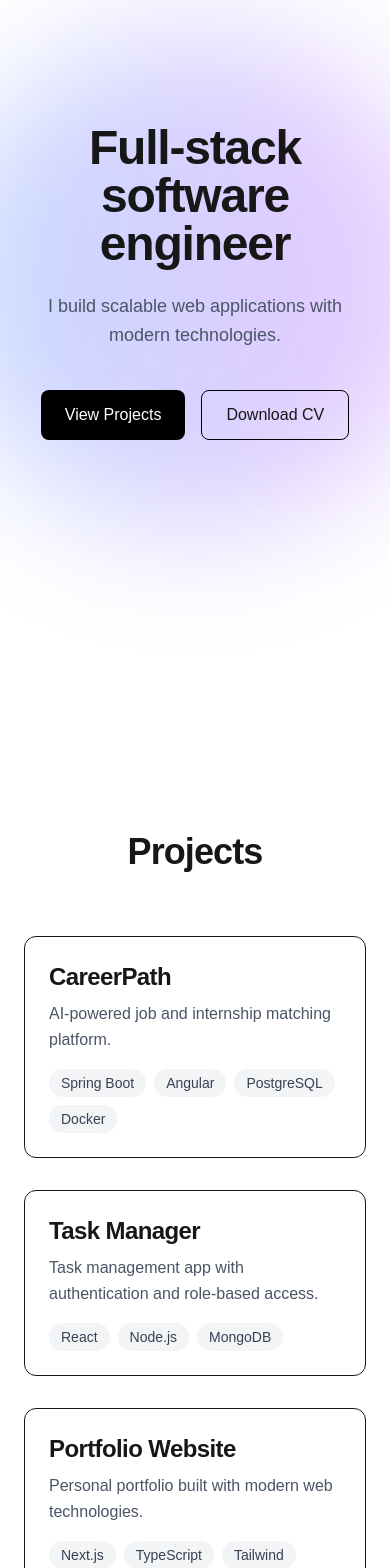
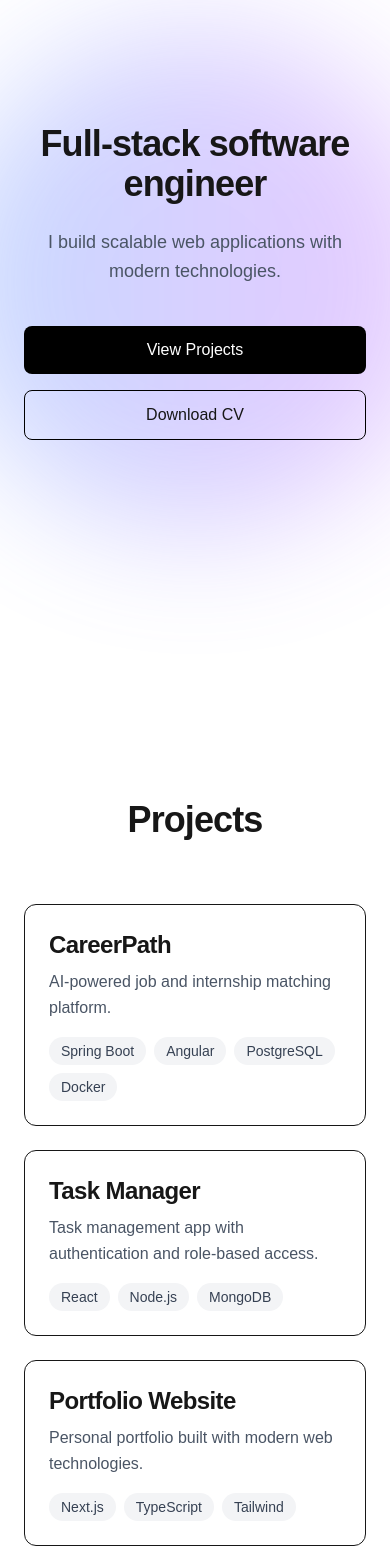
Before and after one commit to DimitarMalamski/Personal-Portfolio, a Next.js app: page / in a window 390 px wide. Shown: the part 140-1708 px from the top of the page. Built offline with nearby package versions, Linux system fonts and the light colour scheme.

Commit message:
Mobile polish: spacing, typography, and interaction adjustments

```diff
--- a/src/animations/heroParallax.ts
+++ b/src/animations/heroParallax.ts
@@ -1,4 +1,6 @@
 export function initHeroParallax(blob: HTMLDivElement, strength = 40) {
+  if ("ontouchstart" in window) return () => {};
+
   const handleMouseMove = (e: MouseEvent) => {
     const { innerWidth, innerHeight } = window;
 
--- a/src/components/Hero.tsx
+++ b/src/components/Hero.tsx
@@ -30,15 +30,15 @@ export default function Hero() {
       />
 
       <div className="relative z-10 text-center px-6">
-        <h1 className="text-5xl md:text-6xl font-bold tracking-tight mb-6">
+        <h1 className="text-4xl sm:text-5xl md:text-6xl font-bold tracking-tight mb-6">
           Full-stack software engineer
         </h1>
 
-        <p className="text-lg md:text-xl text-gray-600 leading-relaxed max-w-2xl mx-auto mb-10">
+        <p className="text-lg md:text-xl text-gray-600 leading-relaxed max-w-xl sm:max-w-2xl mx-auto mb-10">
           I build scalable web applications with modern technologies.
         </p>
 
-        <div className="flex justify-center gap-4">
+        <div className="flex flex-col sm:flex-row justify-center gap-4">
           <button className="px-6 py-3 rounded-lg bg-black text-white transition-transform hover:-translate-y-1 hover:shadow-lg">
             View Projects
           </button>
--- a/src/components/ProjectCard.tsx
+++ b/src/components/ProjectCard.tsx
@@ -11,7 +11,7 @@ const ProjectCard = forwardRef<HTMLDivElement, ProjectCardProps>(
     return (
       <div
         ref={ref}
-        className="border rounded-xl p-6 hover:-translate-y-1.5 transition-transform duration-300 ease-out hover:shadow-xl"
+        className="border rounded-xl p-6 sm:hover:-translate-y-1.5 transition-transform duration-300 ease-out hover:shadow-xl"
       >
         <h3 className="text-2xl font-semibold mb-2 tracking-tight">{title}</h3>
 
--- a/src/sections/About.tsx
+++ b/src/sections/About.tsx
@@ -1,11 +1,11 @@
 export default function About() {
   return (
-    <section id="about" className="py-32 px-6 max-w-4xl mx-auto">
+    <section id="about" className="py-24 sm:py-32 px-6 max-w-4xl mx-auto">
       <h2 className="text-4xl font-bold tracking-tight mb-12 text-center">
         About me
       </h2>
 
-      <div className="text-lg text-gray-600 leading-relaxed space-y-6">
+      <div className="text-base sm:text-lg text-gray-600 leading-relaxed space-y-6">
         <p>
           I’m a full-stack software engineering student with a strong interest
           in building scalable, well-structured web applications.
--- a/src/sections/Projects.tsx
+++ b/src/sections/Projects.tsx
@@ -23,13 +23,13 @@ export default function Projects() {
     <section
       ref={sectionRef}
       id="projects"
-      className="py-32 px-6 max-w-6xl mx-auto"
+      className="py-24 sm:py-32 px-6 max-w-6xl mx-auto"
     >
       <h2 className="text-4xl font-bold tracking-tight mb-16 text-center">
         Projects
       </h2>
 
-      <div className="grid gap-8 md:grid-cols-2">
+      <div className="grid gap-6 sm:gap-8 md:grid-cols-2">
         <ProjectCard
           ref={addCardRef}
           title="CareerPath"
```
